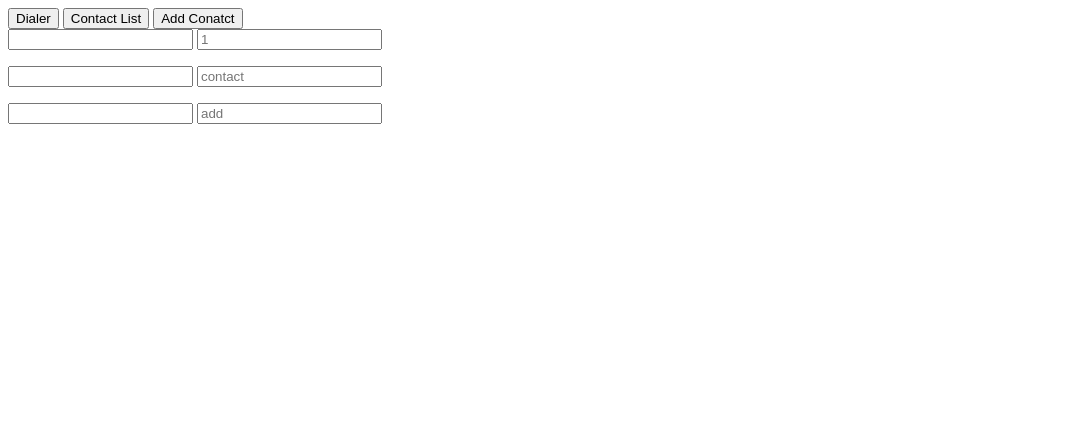
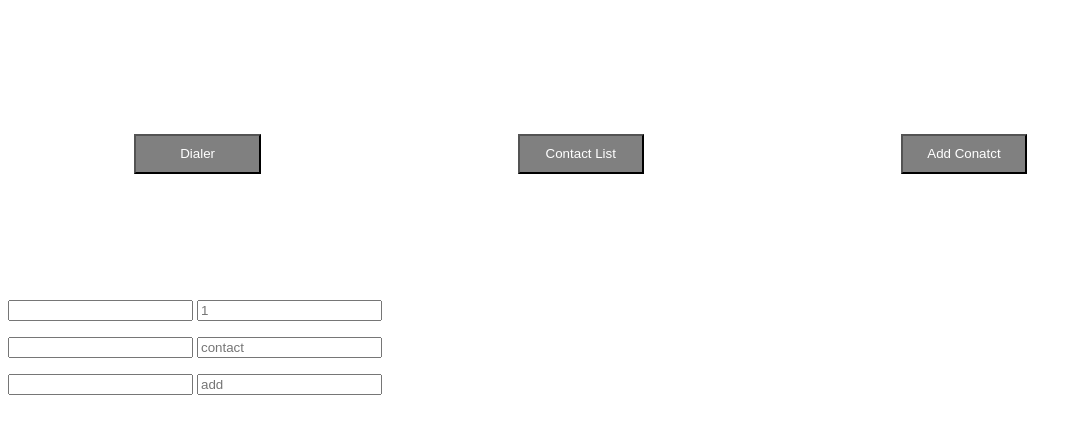
Before and after one commit to gracekroeger/html-gui, a plain HTML site: page index.html in a window 1280 px wide. Shown: the whole page, without its empty margins (0-1082 px from the left). Drawn offline with nearby package versions, Linux system fonts and the light colour scheme.

Commit message:
Update index.html

```diff
--- a/index.html
+++ b/index.html
@@ -1,6 +1,6 @@
 <html>
   <head>
-    <link href="" rel="stylesheet">
+    <link href="phone.css" rel="stylesheet">
     <title>Your Page Title</title>
   </head>
   <body>
```
